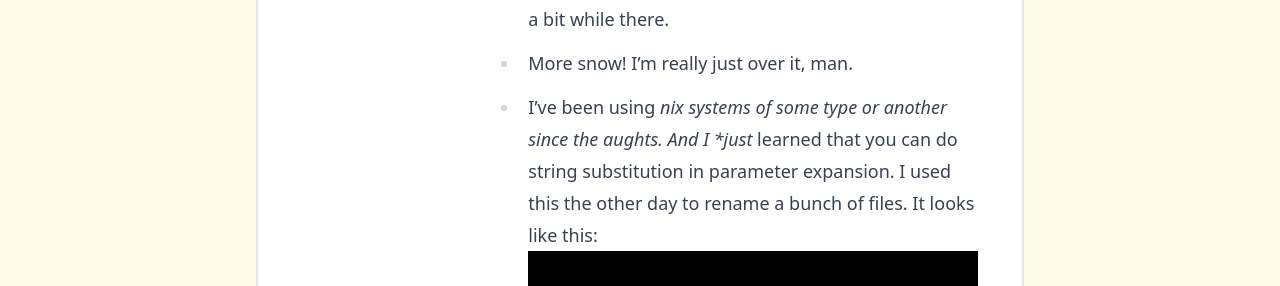
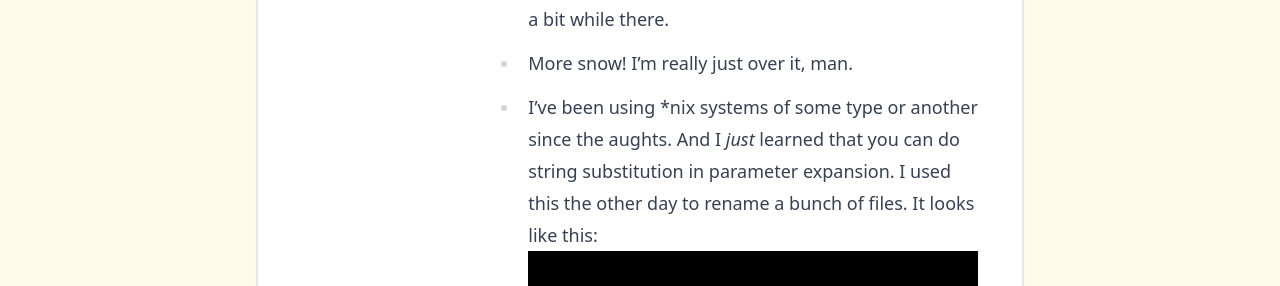
Before and after one commit to leeourand/leeourand.github.com, a Jekyll site: the page built from _posts/2025-02-23-extremely-clean.md, in a window 1280 px wide. Shown: the part 635-921 px from the top of the page. Built offline with Jekyll 4.4.1, drawn with Linux system fonts in a browser that asks for light colours; nearby versions of some CDN libraries.

````diff
--- a/_posts/2025-02-23-rename-me.md
+++ b/_posts/2025-02-23-extremely-clean.md
@@ -16,7 +16,7 @@ subtitle:
 - Went to a freshly constructed library near us just to get out of the house. I
   tinkered around with [Loco](https://loco.rs/) for a bit while there.
 - More snow! I'm really just over it, man.
-- I've been using *nix systems of some type or another since the aughts. And I
+- I've been using \*nix systems of some type or another since the aughts. And I
   *just* learned that you can do string substitution in parameter expansion. I
   used this the other day to rename a bunch of files. It looks like this:
   ```bash
````
